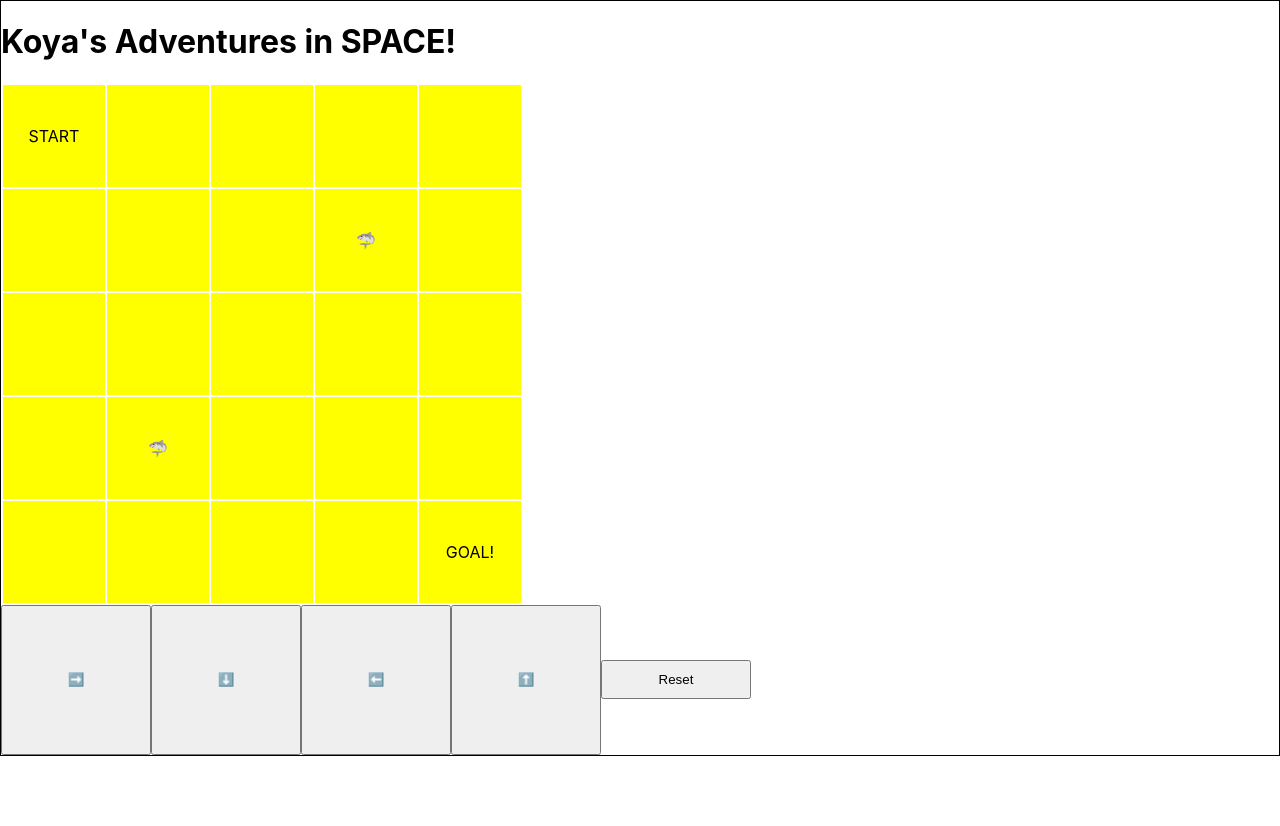
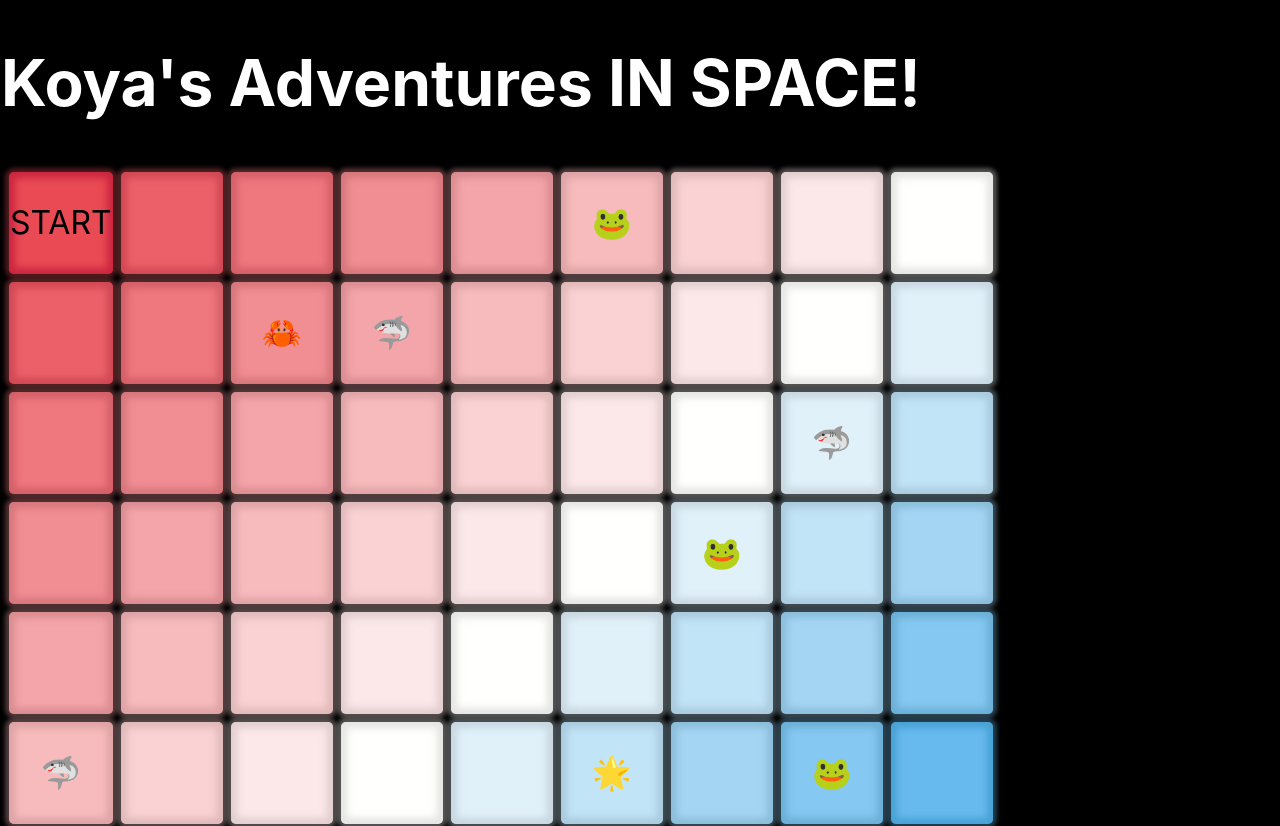
Before and after one commit to mwhitman189/treasure-hunt, a React (Create React App) app: page / in a window 1280 px wide. Shown: the top 826 px of the page. Before the commit the page ends 800 px from the top, so only its background shows below. Built offline with nearby package versions, Linux system fonts and the light colour scheme.

Commit message:
[Task] Add styling to game board

```diff
--- a/package.json
+++ b/package.json
@@ -6,6 +6,7 @@
     "@testing-library/jest-dom": "^5.11.4",
     "@testing-library/react": "^11.1.0",
     "@testing-library/user-event": "^12.1.10",
+    "chroma-js": "^2.1.0",
     "react": "^17.0.1",
     "react-dom": "^17.0.1",
     "react-scripts": "4.0.1",
--- a/src/App.js
+++ b/src/App.js
@@ -1,10 +1,22 @@
 import Board from './components/Board';
 import './App.css';
+import { ThemeProvider } from 'styled-components';
+
+
+const theme = {
+  colors: {
+    main: [ '#e94a54', '#fffffd' ],
+    secondary: [ '#0b91e5', '#fdfef9' ],
+    text: '#fff'
+  }
+};
 
 function App() {
   return (
     <div className="App">
-      <Board />
+      <ThemeProvider theme={theme}>
+        <Board />
+      </ThemeProvider>
     </div>
   );
 }
--- a/src/components/Board.js
+++ b/src/components/Board.js
@@ -1,22 +1,24 @@
-import React, { useState, useEffect } from 'react';
+import React, { useState } from 'react';
 import styled from 'styled-components';
 import { getRandomImage } from '../utils/helperFunctions';
 import Space from './Space';
 import MoveBtn from './MoveBtn';
 import { moveList } from '../moveList';
+import { theme } from '../theme';
+import chroma from 'chroma-js';
 
 
 const Container = styled.div`
-    background-color: inherit;
+    background-color: black;
     border: 1px solid black;
+    font-size: 2rem;
 `;
 
 const Title = styled.h1`
-    color: black;
+    color: #fff;
 `;
 
 const SpecialText = styled.span`
-    font-size: 2rem;
     text-transform: uppercase;
 `;
 
@@ -26,9 +28,25 @@ const ResetBtn = styled.button`
     text-align: center;
 `;
 
-export default function Board({ nRows = 5, nCols = 5, nObstacles = 2, probability = 0.2 }) {
+const Table = styled.table`
+    border-spacing: 8px;
+    border-collapse: separate;
+`;
+
+const TableRow = styled.tr`
+`;
+
+export default function Board({ nRows = 9, nCols = 9, nObstacles = 2, probability = 0.2 }) {
     const [ board, setBoard ] = useState(createBoard());
     const [ location, setLocation ] = useState([ 0, 0 ]);
+    const [ hasWon, setHasWon ] = useState(false);
+    const [ spectrum, setSpectrum ] = useState(getShades([ theme.colors.main, theme.colors.tertiary, theme.colors.secondary ]));
+
+
+    function getShades(colorsArr) {
+        const colorSpectrum = chroma.scale(colorsArr).colors((nCols + nRows - 1));
+        return colorSpectrum;
+    }
 
     function createBoard() {
         let board = [];
@@ -52,6 +70,8 @@ export default function Board({ nRows = 5, nCols = 5, nObstacles = 2, probabilit
 
     function handleBtnClick() {
         setBoard(createBoard());
+        setLocation([ 0, 0 ]);
+        setHasWon(false);
     }
 
     function updateBoard(prevLoc, newLocation) {
@@ -72,6 +92,9 @@ export default function Board({ nRows = 5, nCols = 5, nObstacles = 2, probabilit
                     if (prevLoc[ 1 ] + 1 < nCols) {
                         const newLocation = [ prevLoc[ 0 ], prevLoc[ 1 ] + 1 ];
                         updateBoard(prevLoc, newLocation);
+                        if (newLocation[ 0 ] + 1 === nRows && newLocation[ 1 ] + 1 === nCols) {
+                            setHasWon(true);
+                        }
                         return newLocation;
                     }
                     return prevLoc;
@@ -83,6 +106,9 @@ export default function Board({ nRows = 5, nCols = 5, nObstacles = 2, probabilit
                     if (prevLoc[ 0 ] + 1 < nCols) {
                         const newLocation = [ prevLoc[ 0 ] + 1, prevLoc[ 1 ] ];
                         updateBoard(prevLoc, newLocation);
+                        if (newLocation[ 0 ] + 1 === nRows && newLocation[ 1 ] + 1 === nCols) {
+                            setHasWon(true);
+                        }
                         return newLocation;
                     }
                     return prevLoc;
@@ -95,6 +121,9 @@ export default function Board({ nRows = 5, nCols = 5, nObstacles = 2, probabilit
                     if (prevLoc[ 1 ] - 1 < nCols) {
                         const newLocation = [ prevLoc[ 0 ], prevLoc[ 1 ] - 1 ];
                         updateBoard(prevLoc, newLocation);
+                        if (newLocation[ 0 ] + 1 === nRows && newLocation[ 1 ] + 1 === nCols) {
+                            setHasWon(true);
+                        }
                         return newLocation;
                     }
                     return prevLoc;
@@ -106,6 +135,9 @@ export default function Board({ nRows = 5, nCols = 5, nObstacles = 2, probabilit
                     if (prevLoc[ 0 ] - 1 < nCols) {
                         const newLocation = [ prevLoc[ 0 ] - 1, prevLoc[ 1 ] ];
                         updateBoard(prevLoc, newLocation);
+                        if (newLocation[ 0 ] + 1 === nRows && newLocation[ 1 ] + 1 === nCols) {
+                            setHasWon(true);
+                        }
                         return newLocation;
                     }
                     return prevLoc;
@@ -119,25 +151,30 @@ export default function Board({ nRows = 5, nCols = 5, nObstacles = 2, probabilit
 
     return (
         <Container>
-            <Title>Koya's Adventures in
-                {' '}<SpecialText>Space!</SpecialText>
+            <Title>Koya's Adventures
+                {' '}<SpecialText>in Space!</SpecialText>
             </Title>
 
-            <table>
+            <Table>
                 <tbody>
                     {board.map((row, rowKey) =>
-                        <tr key={rowKey}>
-                            {row.map((space, idx) =>
-                                <Space
-                                    key={idx}
-                                    image={board[ rowKey ][ idx ]}
-                                    coord={`${rowKey}-${idx}`}
-                                />
+                        <TableRow key={rowKey}>
+                            {row.map((space, idx) => {
+                                return (
+                                    <Space
+                                        key={idx}
+                                        image={board[ rowKey ][ idx ]}
+                                        hasWon={hasWon}
+                                        coord={`${rowKey}-${idx}`}
+                                        color={spectrum[ idx + rowKey ]}
+                                    />
+                                );
+                            }
                             )}
-                        </tr>
+                        </TableRow>
                     )}
                 </tbody>
-            </table>
+            </Table>
             {moveList.map(move => (
                 <MoveBtn
                     key={`move-${move.direction}`}
--- a/src/components/Space.js
+++ b/src/components/Space.js
@@ -1,16 +1,20 @@
 import React from 'react';
 import styled from 'styled-components';
+import chroma from 'chroma-js';
 
 
 const Container = styled.td`
-    background-color: yellow;
+    background-color: ${({ color, hasWon }) => hasWon ? '#0b91e5' : color};
     width: 100px;
     height: 100px;
     text-align: center;
+    border-radius: 5px;
+    box-shadow: ${({ color, hasWon }) => hasWon ? `0 0 4px 4px #0b91e555, inset 0 0 7px 6px ${chroma('#0b91e5').darken()}80` : `0 0 4px 4px ${color}55, inset 0 0 7px 6px ${chroma(color).darken()}80`};
 `;
 
-export default function Space({ image }) {
+export default function Space({ image, color, hasWon }) {
+
     return (
-        <Container>{image && image}</Container>
+        <Container hasWon={hasWon} color={color}>{image && image}</Container>
     );
 }
--- /dev/null
+++ b/src/theme.js
@@ -0,0 +1,9 @@
+const theme = {
+    colors: {
+        main: '#e94a54',
+        secondary: '#0b91e5',
+        tertiary: '#fffffd'
+    },
+};
+
+export { theme };
```
Also changed, not shown: 2 other files (tests, documents, lock files or other folders).
